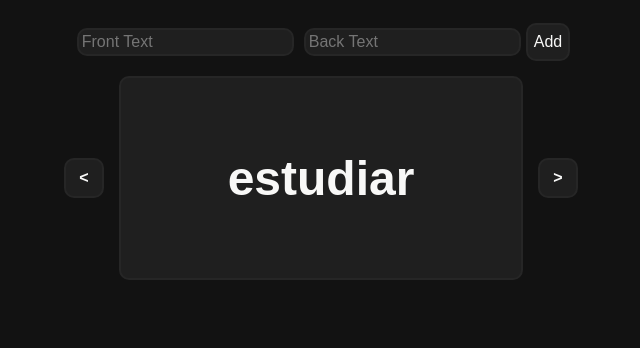
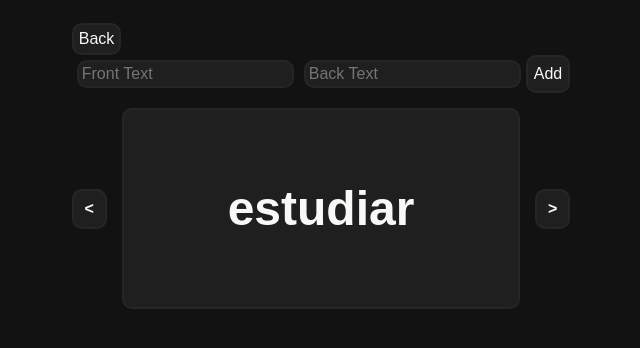
Before and after one commit to git-parker/studyand.review, a React (Vite) app in the folder flash-card-app/: page /#/card/1 in a window 1280 px wide. Shown: the top 348 px of the page, without its empty margins (319-959 px from the left). Built offline with nearby package versions, Linux system fonts and the light colour scheme.

Commit message:
minor styling change + local storage for sets

```diff
--- a/flash-card-app/src/App.jsx
+++ b/flash-card-app/src/App.jsx
@@ -10,7 +10,7 @@ export const SetsContext = createContext()
 
 function App() {
 
-  const [sets, setSets] = useState(templateSets)
+  const [sets, setSets] = useState(JSON.parse(localStorage.getItem('sets')) || templateSets)
 
   return (
     <SetsContext.Provider value={{sets, setSets}}>
--- a/flash-card-app/src/Components/Card.jsx
+++ b/flash-card-app/src/Components/Card.jsx
@@ -6,7 +6,6 @@ function Card({id}) {
   const sets = useContext(SetsContext).sets;
   const setSets = useContext(SetsContext).setSets;
 
-  const [varSets, setVarSets] = useState(sets)
   const [cards, setCards] = useState(sets.find((set) => set.id === id).setCards)
   const [frontInput, setFrontInput] = useState("")
   const [backInput, setBackInput] = useState("")
@@ -20,6 +19,8 @@ function Card({id}) {
           return set
         }
     }))
+
+    localStorage.setItem('sets', JSON.stringify(sets));
   }, [cards])
 
   function addNewCard() {
--- a/flash-card-app/src/Pages/Flashcard.jsx
+++ b/flash-card-app/src/Pages/Flashcard.jsx
@@ -1,11 +1,12 @@
 import Card from "../Components/Card"
-import { useParams } from "react-router-dom"
+import { useParams, Link } from "react-router-dom"
 
 function Flashcard() {
   const {id} = useParams()
 
   return(
     <main>
+      <Link to="/"><button id="backButton">Back</button></Link>
       <Card id={id}/>
     </main>
   )
--- a/flash-card-app/src/index.css
+++ b/flash-card-app/src/index.css
@@ -43,8 +43,9 @@ button:hover {
   border: 2px solid var(--border-color);
   border-radius: 10px;
   color: var(--text-color);
-  height: 200px;
-  width: 400px;
+  width: 100%;
+  aspect-ratio: 2/1;
+  max-width: 400px;
   margin: 15px;
   display: flex;
   justify-content: center;
@@ -52,11 +53,28 @@ button:hover {
   transition: 0.1s all;
 }
 
+#backButton {
+  border-radius: 10px;
+  padding: 5px;
+}
+
 
 #card p {
   font-family: Arial, Helvetica, sans-serif;
   font-weight: bold;
   font-size: 3rem;
+}
+
+#card-container {
+  display: flex;
+  justify-content: center;
+  align-items: center;
+}
+
+#card-container button {
+  font-weight: bold;
+  width: 40px;
+  height: 40px;
 }
 
 #inputs {
@@ -81,18 +99,6 @@ input:focus {
   border-color: var(--hover-border-color);
 }
 
-#card-container {
-  display: flex;
-  justify-content: center;
-  align-items: center;
-}
-
-#card-container button {
-  font-weight: bold;
-  width: 40px;
-  height: 40px;
-}
-
 .set {
   border: 2px solid var(--border-color);
   border-radius: 10px;
```
